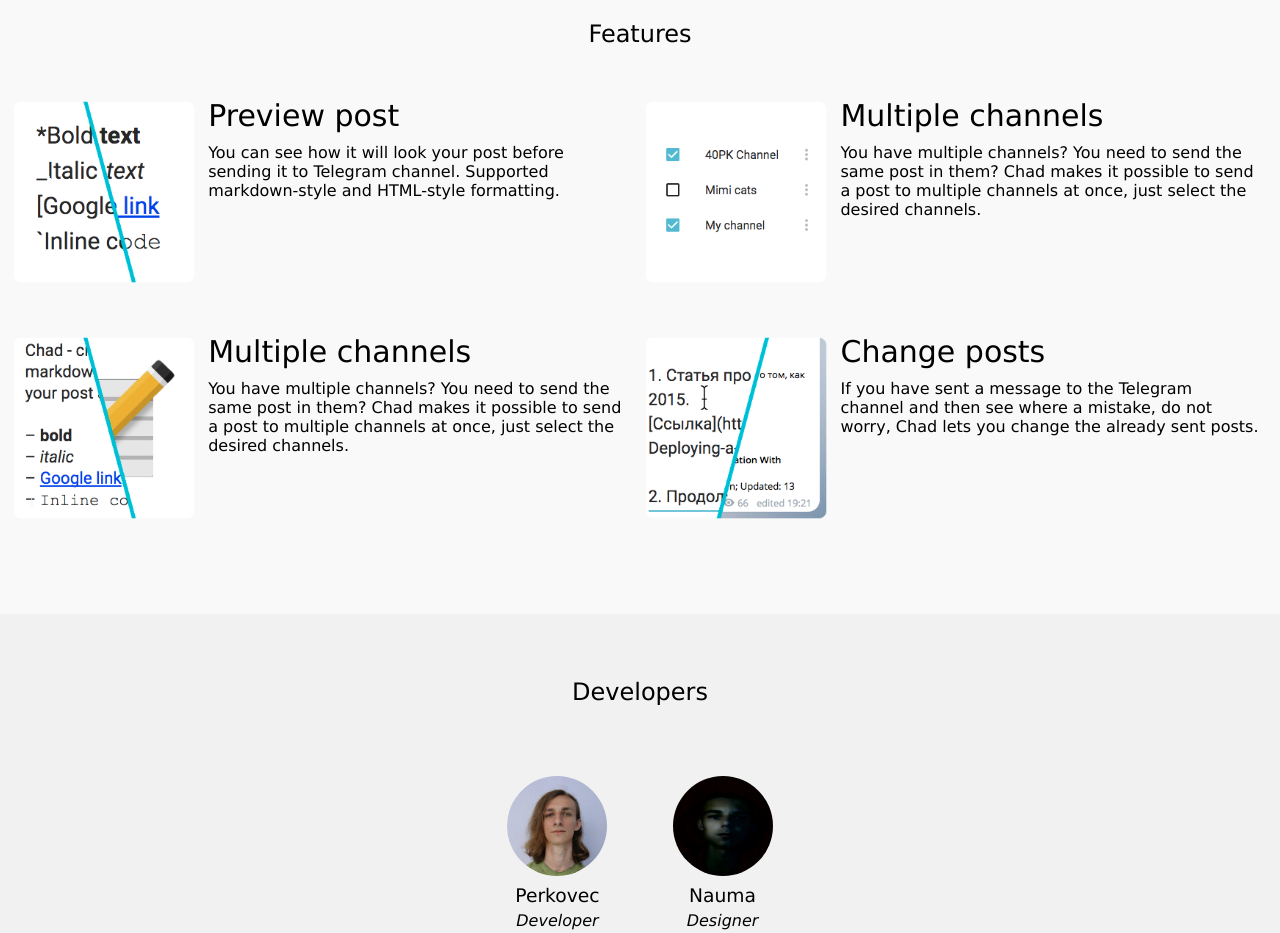
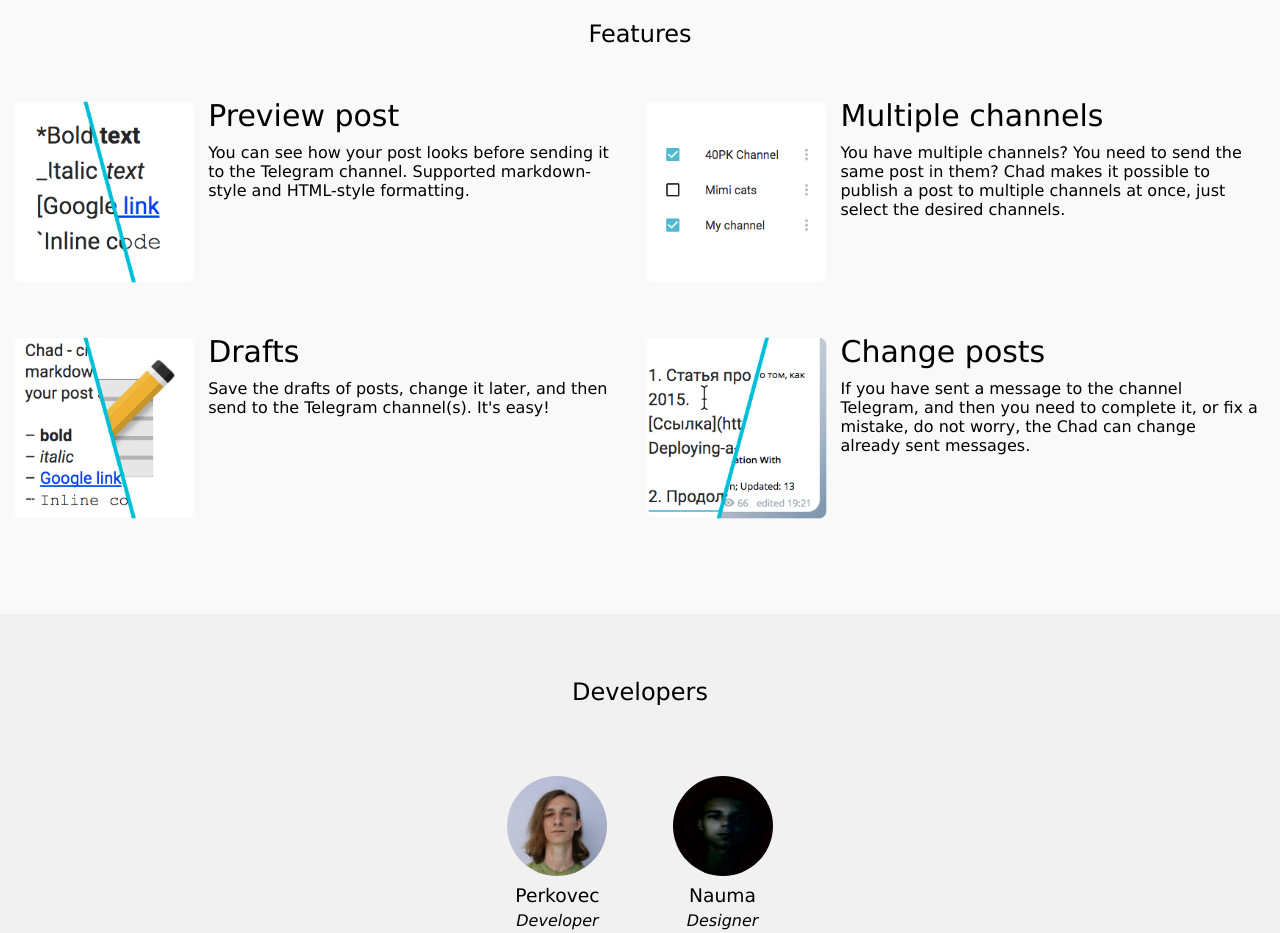
Before and after one commit to 40PK/Chad, a plain HTML site: page index.html in a window 1280 px wide. Shown: the part 880-1813 px from the top of the page. Drawn offline with Linux system fonts and the light colour scheme.

Commit message:
Text fixes

```diff
--- a/index.html
+++ b/index.html
@@ -80,7 +80,7 @@
             <div id="description">
                 <h2 class="title">Preview post</h2>
                 <div class="description">
-                    You can see how it will look your post before sending it to Telegram channel. Supported markdown-style and HTML-style formatting.
+                    You can see how your post looks before sending it to the Telegram channel. Supported markdown-style and HTML-style formatting.
                 </div>
             </div>
         </div>
@@ -89,16 +89,16 @@
             <div id="description">
                 <h2 class="title">Multiple channels</h2>
                 <div class="description">
-                    You have multiple channels? You need to send the same post in them? Chad makes it possible to send a post to multiple channels at once, just select the desired channels.
+                    You have multiple channels? You need to send the same post in them? Chad makes it possible to publish a post to multiple channels at once, just select the desired channels.
                 </div>
             </div>
         </div>
         <div id="descriptions">
             <div id="image"><img src="img/drafts.png" /></div>
             <div id="description">
-                <h2 class="title">Multiple channels</h2>
+                <h2 class="title">Drafts</h2>
                 <div class="description">
-                    You have multiple channels? You need to send the same post in them? Chad makes it possible to send a post to multiple channels at once, just select the desired channels.
+                    Save the drafts of posts, change it later, and then send to the Telegram channel(s). It's easy!
                 </div>
             </div>
         </div>
@@ -107,7 +107,7 @@
             <div id="description">
                 <h2 class="title">Change posts</h2>
                 <div class="description">
-                    If you have sent a message to the Telegram channel and then see where a mistake, do not worry, Chad lets you change the already sent posts.
+                    If you have sent a message to the channel Telegram, and then you need to complete it, or fix a mistake, do not worry, the Chad can change already sent messages.
                 </div>
             </div>
         </div>
```
